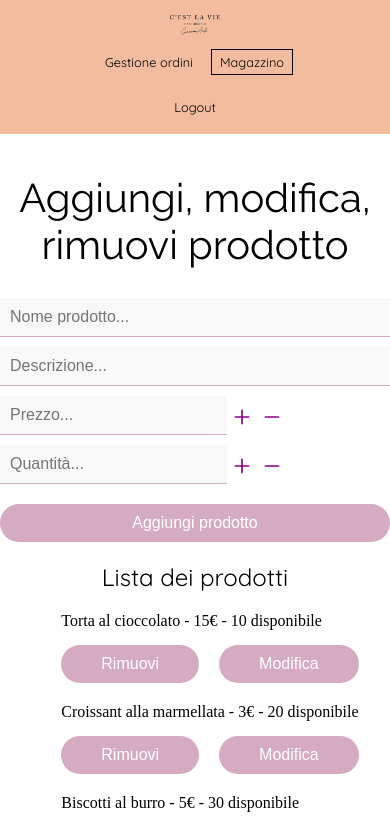
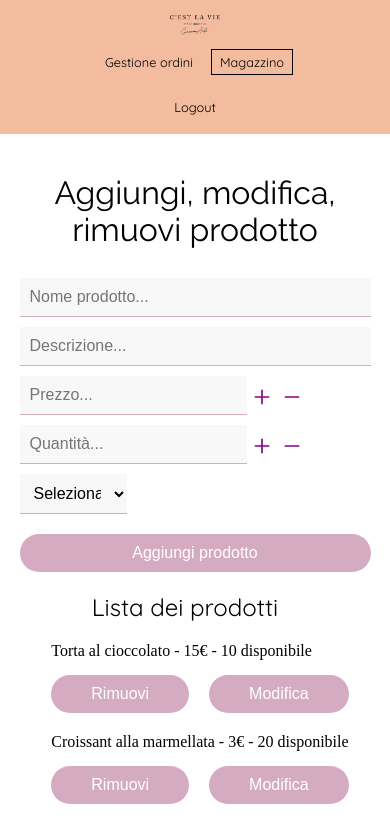
Before and after one commit to RobyC0ding/PW4_Gruppo6_Frontend, a Next.js app in the folder cest_la_vie/: page /magazzino in a window 390 px wide. Shown: the top 824 px of the page. Built offline with nearby package versions, Linux system fonts and the light colour scheme.

Commit message:
implementazione categoria pagina magazzino

```diff
--- a/cest_la_vie/app/magazzino/page.js
+++ b/cest_la_vie/app/magazzino/page.js
@@ -10,6 +10,8 @@ const AdminProducts = () => {
     const [price, setPrice] = useState('');
     const [quantity, setQuantity] = useState('');
     const [description, setDescription] = useState('');
+    const [category, setCategory] = useState('');  //nuovo stato per la categoria
+    const [categories, setCategories] = useState([]); //stato per le opzioni delle categorie
     const [editId, setEditId] = useState(null);
     const [error, setError] = useState('');
 
@@ -19,7 +21,8 @@ const AdminProducts = () => {
             name: "Torta al cioccolato",
             price: 15,
             quantity: 10,
-            description: "Torta al cioccolato fondente, perfetta per ogni occasione."
+            description: "Torta al cioccolato fondente, perfetta per ogni occasione.",
+            category: "Dolci"
         },
         {
             id: 2,
@@ -51,12 +54,19 @@ const AdminProducts = () => {
         },
     ];
 
+    const mockCategories = [
+        { id: 1, name: 'Dolci' },
+        { id: 2, name: 'Pane' },
+        { id: 3, name: 'Bevande' },
+    ]
+
     useEffect(() => {
         setProducts(mockProducts);
+        setCategories(mockCategories);
     }, []);
 
     const handleAddProduct = async () => {
-        if (!name || !price || !quantity || !description) {
+        if (!name || !price || !quantity || !description || !category) {
             setError('Tutti i campi sono obbligatori');
             return;
         }
@@ -67,6 +77,7 @@ const AdminProducts = () => {
             price,
             quantity,
             description,
+            category,
         };
 
         setProducts([...products, newProduct]);
@@ -74,14 +85,14 @@ const AdminProducts = () => {
     };
 
     const handleEditProduct = async () => {
-        if (!name || !price || !quantity || !description) {
+        if (!name || !price || !quantity || !description || !category) {
             setError('Tutti i campi sono obbligatori');
             return;
         }
 
         const updatedProducts = products.map((product) =>
             product.id === editId
-                ? { ...product, name, price, quantity, description }
+                ? { ...product, name, price, quantity, description, category }
                 : product
         );
 
@@ -100,11 +111,11 @@ const AdminProducts = () => {
         setPrice('');
         setQuantity('');
         setDescription('');
+        setCategory('');
     };
 
     const handleQuantityChange = (delta) => {
         setQuantity((prevQuantity) => {
-            // Rimuove "pz" se presente e calcola la nuova quantità
             const numericQuantity = parseInt(prevQuantity.toString().replace('pz', '')) || 0;
             const newQuantity = Math.max(numericQuantity + delta, 0);
             return `${newQuantity} pz.`;
@@ -113,7 +124,6 @@ const AdminProducts = () => {
 
     const handleQuantityPrice = (delta) => {
         setPrice((prevPrice) => {
-            // Rimuovi l'icona dell'euro se già presente, poi aggiorna il prezzo
             const numericPrice = parseInt(prevPrice.toString().replace('€', '')) || 0;
             const newPrice = Math.max(numericPrice + delta, 0);
             return `${newPrice}€`;
@@ -130,7 +140,6 @@ const AdminProducts = () => {
                 {error && <div className={styles.error}>{error}</div>}
 
                 <div className={styles.containerForm}>
-
                     <div className={styles.inputContainer}>
                         <input
                             type="text"
@@ -139,7 +148,7 @@ const AdminProducts = () => {
                             placeholder="Nome prodotto..."
                             className={styles.input}
                         />
-                         <input
+                        <input
                             type="textarea"
                             value={description}
                             onChange={(e) => setDescription(e.target.value)}
@@ -178,6 +187,20 @@ const AdminProducts = () => {
                                 <button onClick={() => handleQuantityChange(-1)} className={styles.quantityButton}><svg className={styles.minus} xmlns="http://www.w3.org/2000/svg" viewBox="0 0 24 24" fill="#808"><path d="M20 11H4c-.55 0-1 .45-1 1s.45 1 1 1h16c.55 0 1-.45 1-1s-.45-1-1-1Z"></path></svg></button>
                             </div>
                         </div>
+
+                        <select
+                            value={category}
+                            onChange={(e) => setCategory(e.target.value)}
+                            className={styles.select}
+                        >
+                            <option value="">Seleziona categoria...</option>
+                            {categories.map((cat) => (
+                                <option key={cat.id} value={cat.name}>
+                                    {cat.name}
+                                </option>
+                            ))}
+                        </select>
+
                         <button
                             onClick={editId ? handleEditProduct : handleAddProduct}
                             className={styles.button}
--- a/cest_la_vie/app/magazzino/page.module.css
+++ b/cest_la_vie/app/magazzino/page.module.css
@@ -4,7 +4,8 @@
     justify-content: center;
     flex-direction: column;
     margin-top: 80px;
-    gap: 80px; /* Aggiungi spazio tra le colonne */
+    gap: 80px;
+    /* Aggiungi spazio tra le colonne */
 }
 
 .ch1 {
@@ -34,7 +35,8 @@
     display: flex;
     justify-content: flex-start;
     flex-direction: column;
-    width: 50%; /* Imposta la larghezza della lista dei prodotti */
+    width: 50%;
+    /* Imposta la larghezza della lista dei prodotti */
 }
 
 .productContainer h2 {
@@ -57,6 +59,18 @@
     padding: 10px;
     background-color: #f8f8f8;
     color: black;
+}
+
+.select {
+    margin-top: 10px;
+    font-size: 16px;
+    border: none;
+    border-bottom: 1px solid #d5abc2;
+    outline: none;
+    padding: 10px;
+    background-color: #f8f8f8;
+    color: black;
+    margin-right: 69.4%;
 }
 
 .button {
@@ -93,10 +107,12 @@
 }
 
 
-.deleteButton, .editButton {
+.deleteButton,
+.editButton {
     margin-right: 20px;
     padding: 10px 40px;
-    width: auto; /* Mantieni la larghezza automatica */
+    width: auto;
+    /* Mantieni la larghezza automatica */
     margin-top: 10px;
     background-color: #d5abc2;
     color: white;
@@ -136,6 +152,8 @@
     align-items: center;
 }
 
+
+
 .quantityButton {
     background-color: white;
     border: none;
@@ -159,7 +177,8 @@
         text-align: center;
     }
 
-    .inputContainer, .productContainer {
+    .inputContainer,
+    .productContainer {
         width: 100%;
         padding-left: 0;
         margin-right: 20px;
@@ -171,3 +190,27 @@
         margin-bottom: 20px;
     }
 }
+
+@media(max-width: 768px){
+
+}
+
+@media(max-width: 480px) {
+
+    .containerForm{
+        display: flex;
+        flex-direction: column;
+    }
+
+    .productContainer{
+        margin-right: 40px;
+    }
+
+    .inputContainer{
+        width: 90%;
+    }
+
+    .h1{
+        font-size: 2rem;
+    }
+}
--- a/cest_la_vie/components/aboutUs.module.css
+++ b/cest_la_vie/components/aboutUs.module.css
@@ -90,12 +90,19 @@
 
 @media (max-width: 480px) {
     .container {
+        display: flex;
+        flex-direction: column;
+        align-items: center;
         margin: 10px;
         margin-left: 0px;
         gap: 1rem;
     }
 
-    .textSection, .image {
+    .textSection{
+        width: 80%;
+    }
+
+    .image {
         width: 400px;
         height: auto;
         text-align: center;
@@ -116,6 +123,7 @@
     .image {
         width: 370px;
         height: auto;
+        transform: translate(-50px, 0);
     }
 
     .callButton {
@@ -123,4 +131,11 @@
         font-size: 0.8rem;
         border-radius: 20px;
     }
+
+    .imageSection{
+        width: 80%;
+        overflow: hidden;
+    }
+
+
 }
--- a/cest_la_vie/components/homeProducts.module.css
+++ b/cest_la_vie/components/homeProducts.module.css
@@ -180,6 +180,10 @@
         padding: 10px;
     }
 
+    .bSection, .cSection{
+        overflow: hidden;
+    }
+
     .mdescription, .bDescription, .cDescription {
         width: 100%;
         font-size: 12px;
@@ -189,6 +193,7 @@
     .bimageWrapper{
         width: 363px;
         height: 545px;
+
     }
 
     .cDescription{
--- a/cest_la_vie/components/parallaxSectionContacts.module.css
+++ b/cest_la_vie/components/parallaxSectionContacts.module.css
@@ -54,6 +54,27 @@
 }
 
 @media (max-width: 480px) {
+
+    .background{
+        min-height: 270px;
+        background-attachment: scroll;
+    }
+
+    .container{
+        margin-top: 30px;
+        margin-bottom: 30px;
+    }
+
+    .informationTitle{
+        font-size: 30px;
+    }
+
+    .info{
+        font-size: 15px;
+        display: flex;
+        flex-direction: column;
+    }
+
     .informationContainer::before {
         background-attachment: scroll;
     }
```
Also changed, not shown: cest_la_vie/app/gestione-ordini/page.module.css (+9 -0 lines), cest_la_vie/app/prodotti/page.module.css (+10 -2 lines).
